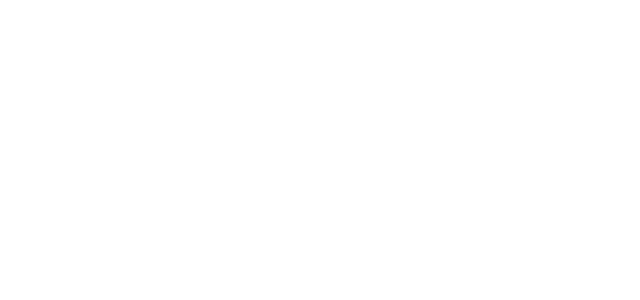
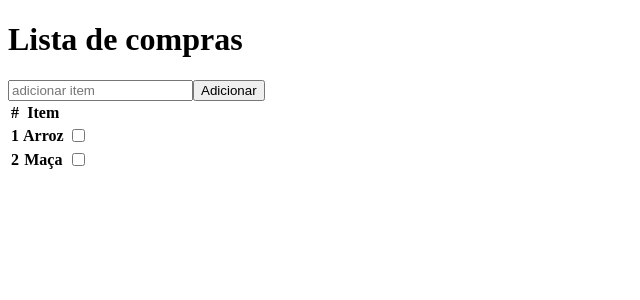
Before and after one commit to luanvictorsz/conceitos-basicos, an Angular app: page /lista-compras in a window 1280 px wide. Before the commit this address led to /. Shown: the top 300 px of the page, without its empty margins (0-640 px from the left). Built offline with nearby package versions, Linux system fonts and the light colour scheme.

Commit message:
feat: criando tabela da lista de compras

```diff
--- a/src/app/app.routes.ts
+++ b/src/app/app.routes.ts
@@ -1,6 +1,8 @@
 import { Routes } from '@angular/router';
 import { CalculadoraComponent } from '../calculadora/calculadora.component';
+import { ListaComprasComponent } from '../lista-compras/lista-compras.component';
 
 export const routes: Routes = [
-    { path: 'calculadora', component: CalculadoraComponent }
+    { path: 'calculadora', component: CalculadoraComponent },
+    { path: 'lista-compras', component: ListaComprasComponent }
 ];
--- a/src/lista-compras/lista-compras.component.html
+++ b/src/lista-compras/lista-compras.component.html
@@ -1 +1,30 @@
-<p>lista-compras works!</p>
+<div class="container">
+    <h1>Lista de compras</h1>
+
+    <form class="add-item-form">
+        <input type="text" id="item" placeholder="adicionar item"/>
+        <button type="submit">Adicionar</button>
+    </form>
+    <table>
+        <thead>
+            <tr>
+                <th>#</th>
+                <th>Item</th>
+                <th></th>
+            </tr>
+        </thead>
+        <tbody>
+            <tr>
+                <th>1</th>
+                <th>Arroz</th>
+                <th><input type="checkbox"/></th>
+            </tr>
+
+            <tr>
+                <th>2</th>
+                <th>Maça</th>
+                <th><input type="checkbox"/></th>
+            </tr>
+        </tbody>
+    </table>
+</div>
```
